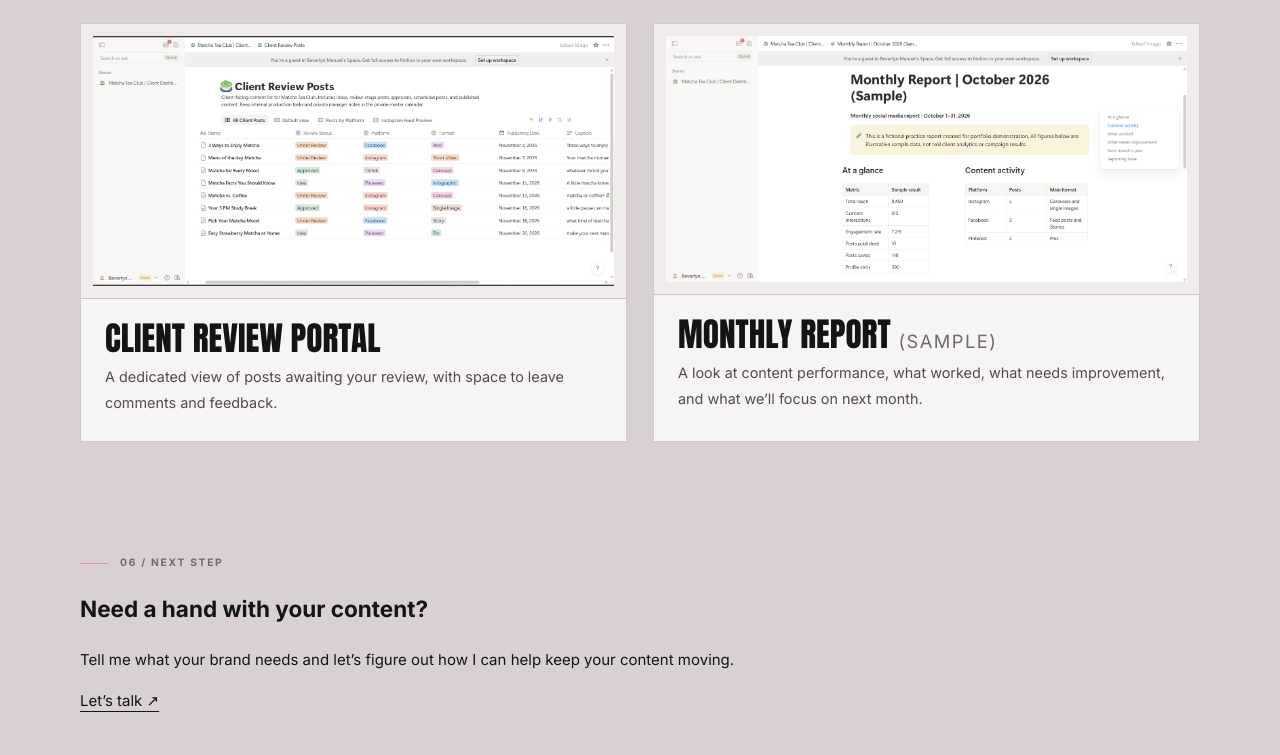
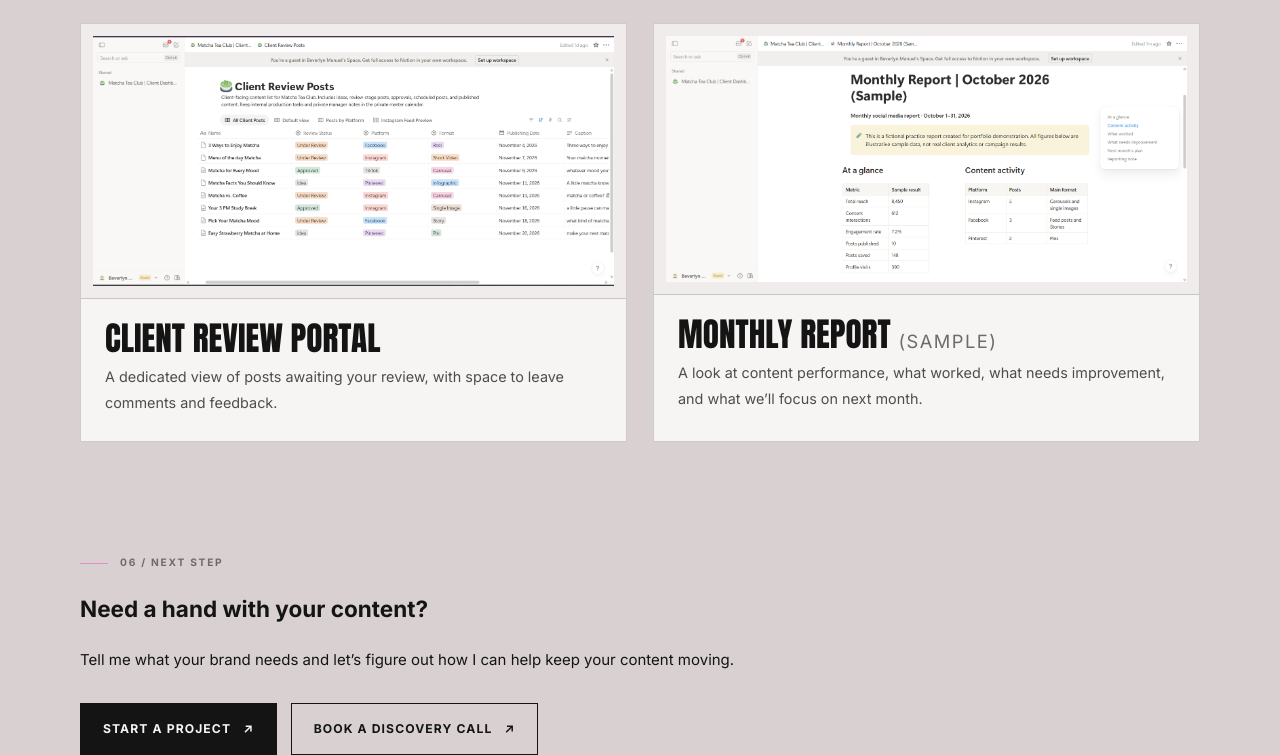
Before and after one commit to bvyui-sys/beverlynportfolio, a plain HTML site: page social-media-management.html in a window 1280 px wide. Shown: the part 7231-7986 px from the top of the page. Before the commit the page ends 7944 px from the top, so only its background shows below. Drawn offline with Linux system fonts and the light colour scheme.

Commit message:
Add inquiry and discovery call links to SMM page CTA

```diff
--- a/social-media-management.html
+++ b/social-media-management.html
@@ -188,6 +188,15 @@
     .notion-card .notion-image img{width:100%;max-height:520px;object-fit:contain;object-position:top center}
     .notion-card .notion-caption{padding:22px 24px 26px}
     @media(max-width:680px){.notion-grid{grid-template-columns:1fr}.notion-card .notion-image{min-height:0}.notion-intro{margin-top:-8px}}
+
+    .page-cta-links{display:flex;flex-wrap:wrap;align-items:center;gap:14px;margin-top:30px}
+    .page-cta-links a{display:inline-flex;align-items:center;justify-content:center;gap:12px;min-height:52px;padding:14px 22px;font-size:.76rem;font-weight:700;letter-spacing:.09em;text-decoration:none;text-transform:uppercase;transition:background .2s ease,color .2s ease,border-color .2s ease}
+    .page-cta-links .page-cta-primary{background:var(--text);border:1px solid var(--text);color:var(--surface)}
+    .page-cta-links .page-cta-primary:hover{background:var(--accent);border-color:var(--accent);color:var(--text)}
+    .page-cta-links .page-cta-secondary{border:1px solid var(--text);color:var(--text)}
+    .page-cta-links .page-cta-secondary:hover{background:var(--panel)}
+    @media(max-width:520px){.page-cta-links{align-items:stretch;flex-direction:column}.page-cta-links a{width:100%}}
+
   </style>
 </head>
 <body>
@@ -511,7 +520,10 @@
         <p class="section-kicker">06 / Next step</p>
         <h2>Need a hand with your content?</h2>
         <p>Tell me what your brand needs and let’s figure out how I can help keep your content moving.</p>
-        <a href="index.html#contact">Let’s talk <span aria-hidden="true">↗</span></a>
+        <div class="page-cta-links" aria-label="Get in touch">
+          <a class="page-cta-primary" href="https://docs.google.com/forms/d/e/1FAIpQLSeQKpGsEjmYfoaR5ai-V3tjqe15LP40JSnw8K667mpBDLiIgg/viewform" target="_blank" rel="noopener noreferrer">Start a Project <span aria-hidden="true">↗</span></a>
+          <a class="page-cta-secondary" href="https://calendly.com/beverlyn-manuel19/30min" target="_blank" rel="noopener noreferrer">Book a Discovery Call <span aria-hidden="true">↗</span></a>
+        </div>
       </div>
     </section>
   </main>
```
